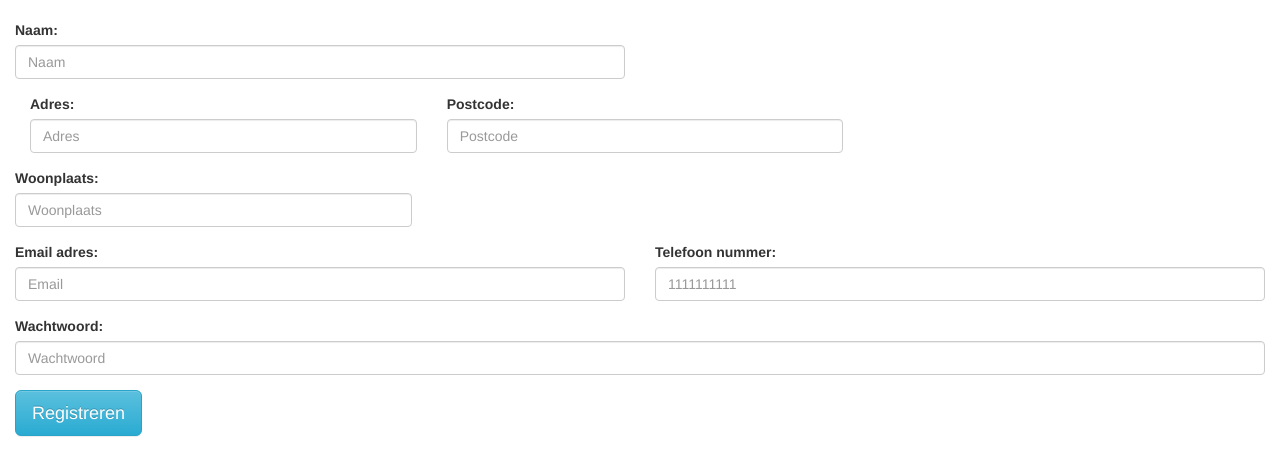
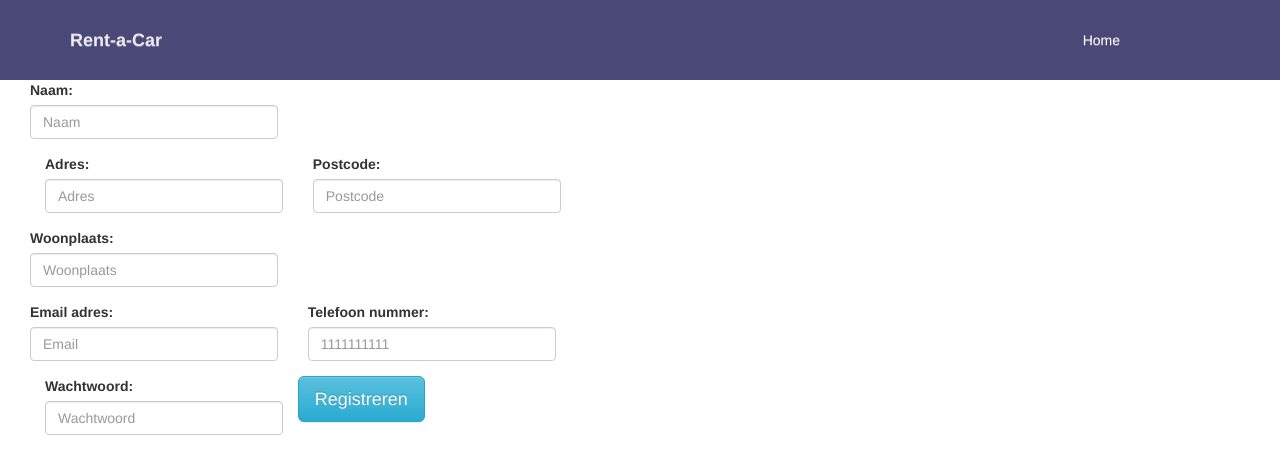
Before and after one commit to Niek99/Rent-a-Car, a PHP site: page /register.php in a window 1280 px wide. Shown: the top 476 px of the page. Run offline with PHP 8.4, Linux system fonts and the light colour scheme; some libraries are stand-ins or nearby versions.

Commit message:
halaladfsdf

```diff
--- a/assets/css/style.css
+++ b/assets/css/style.css
@@ -4,6 +4,11 @@
 body {
     padding-top: 20px;
     padding-bottom: 20px;
+}
+.container{
+    max-width: 75%;
+    margin: o auto;
+    text-align: center;
 }
 
 /* Everything but the jumbotron gets side spacing for mobile first views */
--- /dev/null
+++ b/includes/head.php
@@ -0,0 +1,9 @@
+<head>
+    <meta charset="utf-8">
+    <meta name="viewport" content="width=device-width, initial-scale=1.0">
+    <title>Homepage</title>
+    <link rel="stylesheet" href="assets/bootstrap/css/bootstrap.min.css">
+    <link rel="stylesheet" href="assets/fonts/font-awesome.min.css">
+    <link rel="stylesheet" href="assets/fonts/ionicons.min.css">
+    <link rel="stylesheet" href="assets/css/styles.min.css">
+</head>
--- a/includes/header.php
+++ b/includes/header.php
@@ -1,6 +1,5 @@
 <?php
-    include "../../assets/css/style.css";
-    include "../../assets/css/styles.min.css";
+    include "head.php";
 ?>
 <div>
     <nav class="navbar navbar-default navigation-clean" style="background-color:rgb(73,72,118);">
--- a/register.php
+++ b/register.php
@@ -1,16 +1,13 @@
 <html>
-    <head>
-        <link rel="stylesheet" href="assets/css/style.css"/>
-        <link rel="stylesheet" href="assets/bootstrap/css/bootstrap.min.css">
-        <link rel="stylesheet" href="assets/fonts/font-awesome.min.css">
-        <link rel="stylesheet" href="assets/fonts/ionicons.min.css">
-        <link rel="stylesheet" href="assets/css/styles.min.css">
-    </head>
+    <?php
+        include "includes/header.php";
+    ?>
     <body>
+        <div class="container col-sm-12">
             <form>
-            <div class="col-sm-12">
+                <div class="col-sm-8">
                     <div class="row">
-                    <div class="col-sm-6 form-group">
+                        <div class="col-sm-4 form-group">
                             <label>Naam:</label>
                             <input type="text" placeholder="Naam" class="form-control">
                         </div>
@@ -30,21 +27,22 @@
                         </div>
                     </div>
                     <div class="row">
-                    <div class="col-sm-6 form-group">
+                        <div class="col-sm-4 form-group">
                             <label>Email adres:</label>
                             <input type="email" placeholder="Email" class="form-control">
                         </div>
-                    <div class="col-sm-6 form-group">
+                        <div class="col-sm-4 form-group">
                             <label>Telefoon nummer:</label>
                             <input type="text" placeholder="1111111111" class="form-control">
                         </div>
                     </div>
-                <div class="form-group">
+                    <div class="col-sm-4 form-group">
                         <label>Wachtwoord:</label>
                         <input type="password" placeholder="Wachtwoord" class="form-control">
                     </div>
                     <button type="button" class="btn btn-lg btn-info">Registreren</button>
                 </div>
             </form>
+        </div>
     </body>
 </html>
```
Also changed, not shown: index.php (+0 -10 lines). Lines whose indentation alone changed are shown as unchanged.
